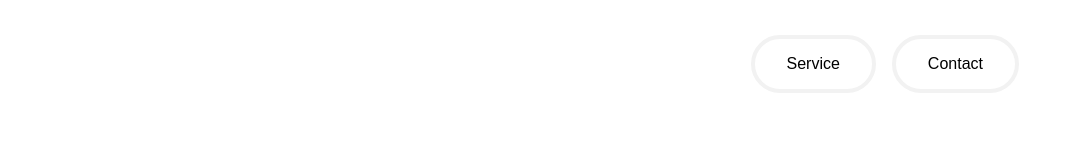
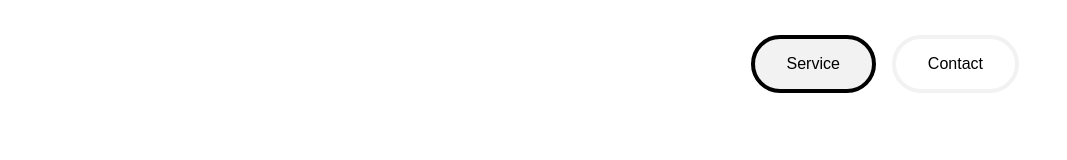
Before and after one commit to IsaacYL/Kaiso_SiteWeb, a website built with Parcel: page src/Projects.html in a window 1280 px wide. In both pictures the pointer is over the input "Service". Shown: the full height of the page, 213-1280 px from the left. Built offline with nearby package versions, Linux system fonts and the light colour scheme.

Commit message:
CSS little update

```diff
--- a/src/style.css
+++ b/src/style.css
@@ -50,6 +50,12 @@ header {
     border-width: 0.25rem;
 
     background-color: #00000000;
+}
+
+.btn:hover, .indirecthover:hover ~ .btn{
+    color: black;
+    border-color: black;
+    background-color: #F2F2F2;
 }
 
 .up {
```
Also changed, not shown: src/index.html (+2 -2 lines).
